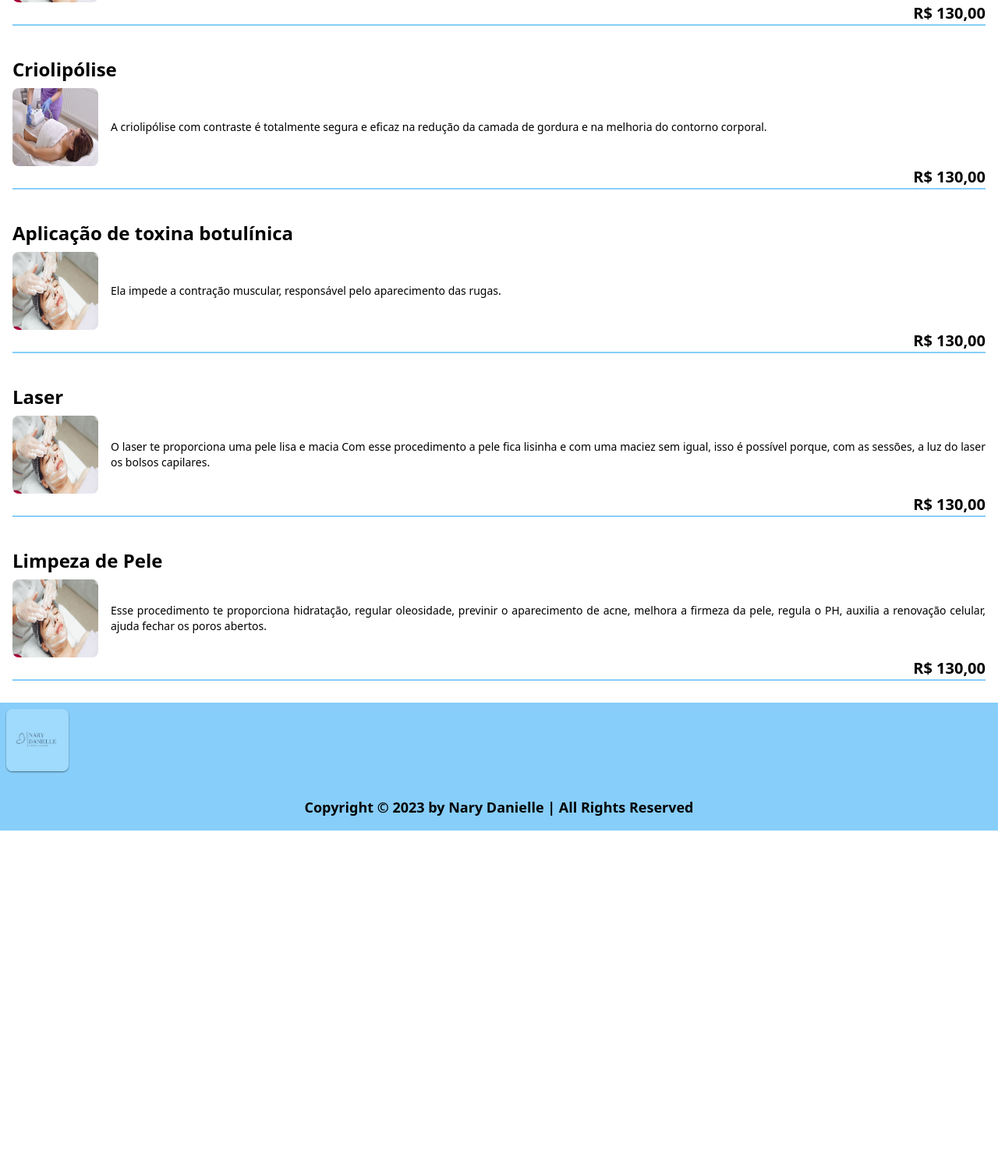
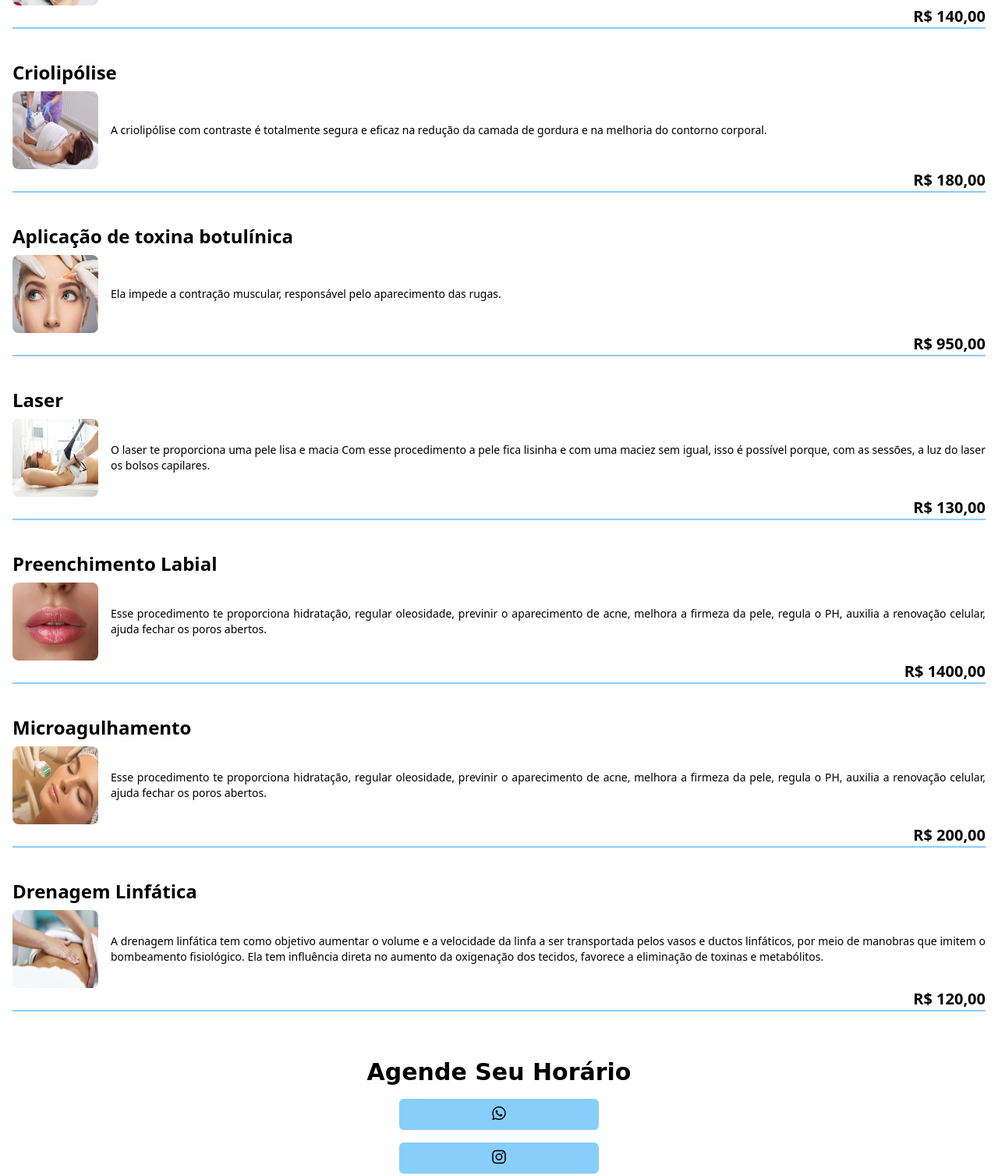
Before and after one commit to Fezinh0/Estetica, a website: page src/procedimentos.html in a window 1280 px wide. Shown: the part 285-1793 px from the top of the page at 78% size. Before the commit the page ends 1350 px from the top, so only its background shows below. Drawn offline with nearby package versions, Linux system fonts and the light colour scheme; files that its build step writes are made by us from their sources.

Commit message:
Second Commit

```diff
--- a/src/procedimentos.html
+++ b/src/procedimentos.html
@@ -6,17 +6,13 @@
     <!-- Titulo do site/página -->
     <title>Nary Danielle Esteticista</title>
     <!-- Descrição do Site -->
-    <meta name="description" content="Estética Nary Danielle">
+    <meta name="description" content="Nary Danielle Estética Avançada">
     <!-- Icone Barra de Navegação -->
     <link rel="shortcut icon" href="img/logo.jpg" type="image/x-icon">
     <!-- Conexão output Tailwind CSS -->
     <link rel="stylesheet" href="./css/output.css">
     <!-- Font Awesome -->
     <link rel="stylesheet" href="https://cdnjs.cloudflare.com/ajax/libs/font-awesome/6.4.2/css/all.min.css" integrity="sha512-z3gLpd7yknf1YoNbCzqRKc4qyor8gaKU1qmn+CShxbuBusANI9QpRohGBreCFkKxLhei6S9CQXFEbbKuqLg0DA==" crossorigin="anonymous" referrerpolicy="no-referrer" />
-    <!-- CSS Slick -->
-    <link rel="stylesheet" href="slick/slick.css">
-     <!-- CSS Slick -->
-    <link rel="stylesheet" href="slick/slick-theme.css">
 
 </head>
 
@@ -25,14 +21,15 @@
     <!-- Header -->
     <header class="">
         <div class="flex items-center justify-between ml-2 mt-2">
+            <!-- Logo Header -->
             <div>
                 <a href="index.html"><img src="img/logo.jpg" alt="" class="logoM"></a>
             </div>
-
+            <!-- Menu -->
             <div>
                 <ul class="list-none flex gap-4 mx-4">
-                    <a href="procedimentos.html"><li class="font-Edu p-1 rounded-md hover:bg-azulclarinho duration-1000 cursor-pointer">Procedimentos</li></a>
-                    <a href="#"><li class="font-Edu p-1 rounded-md hover:bg-azulclarinho duration-1000 cursor-pointer">Quem sou eu?</li></a>
+                    <a href="procedimentos.html"><li class="font-Dancing text-xl p-1 rounded-md hover:bg-azulclarinho duration-1000 cursor-pointer">Procedimentos</li></a>
+                    <a href="#"><li class="font-Dancing text-xl p-1 rounded-md hover:bg-azulclarinho duration-1000 cursor-pointer">Quem sou eu?</li></a>
                 </ul>
             </div>
 
@@ -43,7 +40,7 @@
     <main>
         <div class="my-2">
            <div>
-            <span class="font-bold text-2xl flex justify-center items-center font-Dancing">Procedimentos</span>
+            <span class="font-bold text-3xl flex justify-center items-center font-Dancing">Procedimentos</span>
            </div>
 
            <div>
@@ -60,10 +57,11 @@
                         </div>
                         <!-- Preço -->
                         <div class="flex justify-end items-end">
-                            <span class="font-bold text-xl">R$ 130,00</span>
+                            <span class="font-bold text-xl">R$ 140,00</span>
                         </div>
                     </div>
 
+                    <!-- Criolipólise -->
                     <div class="flex flex-col my-5 border-b-2 border-azulclarinho">
                         <!-- Nome Procedimento -->
                         <span class="font-bold text-2xl mb-2">Criolipólise</span>
@@ -75,31 +73,33 @@
                         </div>
                         <!-- Preço -->
                         <div class="flex justify-end items-end">
-                            <span class="font-bold text-xl">R$ 130,00</span>
+                            <span class="font-bold text-xl">R$ 180,00</span>
                         </div>
                     </div>
 
+                    <!-- Aplicação de Toxina Botulinica -->
                     <div class="flex flex-col my-5 border-b-2 border-azulclarinho">
                         <!-- Nome Procedimento -->
                         <span class="font-bold text-2xl mb-2">Aplicação de toxina botulínica</span>
                         <!-- Imagen Procedimento -->
                         <div class="flex flex-row">
-                            <img src="img/procedimentos/limpezapele.jpg" alt="" class="imgProcedimento">
+                            <img src="img/procedimentos/toxina.jpg" alt="" class="imgProcedimento">
                         <!-- Descrição -->
                         <span class="text-sm font-light flex items-center text-justify ml-4">Ela impede a contração muscular, responsável pelo aparecimento das rugas.</span>
                         </div>
                         <!-- Preço -->
                         <div class="flex justify-end items-end">
-                            <span class="font-bold text-xl">R$ 130,00</span>
+                            <span class="font-bold text-xl">R$ 950,00</span>
                         </div>
                     </div>
 
+                    <!-- Depilação a Laser -->
                     <div class="flex flex-col my-5 border-b-2 border-azulclarinho">
                         <!-- Nome Procedimento -->
                         <span class="font-bold text-2xl mb-2">Laser</span>
                         <!-- Imagen Procedimento -->
                         <div class="flex flex-row">
-                            <img src="img/procedimentos/limpezapele.jpg" alt="" class="imgProcedimento">
+                            <img src="img/procedimentos/laser.jpeg" alt="" class="imgProcedimento">
                         <!-- Descrição -->
                         <span class="text-sm font-light flex items-center text-justify ml-4">O laser te proporciona uma pele lisa e macia
                             Com esse procedimento a pele fica lisinha e com uma maciez sem igual, isso é possível porque, com as sessões, a luz do laser os bolsos capilares.</span>
@@ -110,22 +110,68 @@
                         </div>
                     </div>
 
+                    <!-- Preenchimento Labial -->
                     <div class="flex flex-col my-5 border-b-2 border-azulclarinho">
                         <!-- Nome Procedimento -->
-                        <span class="font-bold text-2xl mb-2">Limpeza de Pele</span>
+                        <span class="font-bold text-2xl mb-2">Preenchimento Labial</span>
                         <!-- Imagen Procedimento -->
                         <div class="flex flex-row">
-                            <img src="img/procedimentos/limpezapele.jpg" alt="" class="imgProcedimento">
+                            <img src="img/procedimentos/preenchimentolabial.jpg" alt="" class="imgProcedimento">
                         <!-- Descrição -->
                         <span class="text-sm font-light flex items-center text-justify ml-4">Esse procedimento te proporciona hidratação, regular oleosidade, previnir o aparecimento de acne, melhora a firmeza da pele, regula o PH, auxilia a renovação celular, ajuda fechar os poros abertos.</span>
                         </div>
                         <!-- Preço -->
                         <div class="flex justify-end items-end">
-                            <span class="font-bold text-xl">R$ 130,00</span>
+                            <span class="font-bold text-xl">R$ 1400,00</span>
                         </div>
                     </div>
 
+                    <!-- Microagulhamento -->
+                    <div class="flex flex-col my-5 border-b-2 border-azulclarinho">
+                        <!-- Nome Procedimento -->
+                        <span class="font-bold text-2xl mb-2">Microagulhamento</span>
+                        <!-- Imagen Procedimento -->
+                        <div class="flex flex-row">
+                            <img src="img/procedimentos/microagulhamneto.jpg" alt="" class="imgProcedimento">
+                        <!-- Descrição -->
+                        <span class="text-sm font-light flex items-center text-justify ml-4">Esse procedimento te proporciona hidratação, regular oleosidade, previnir o aparecimento de acne, melhora a firmeza da pele, regula o PH, auxilia a renovação celular, ajuda fechar os poros abertos.</span>
+                        </div>
+                        <!-- Preço -->
+                        <div class="flex justify-end items-end">
+                            <span class="font-bold text-xl">R$ 200,00</span>
+                        </div>
+                    </div>
+
+                    <!-- Drenagem Linfática -->
+                    <div class="flex flex-col my-5 border-b-2 border-azulclarinho">
+                        <!-- Nome Procedimento -->
+                        <span class="font-bold text-2xl mb-2">Drenagem Linfática</span>
+                        <!-- Imagen Procedimento -->
+                        <div class="flex flex-row">
+                            <img src="img/procedimentos/drenagemlinfatica.jpg" alt="" class="imgProcedimento">
+                        <!-- Descrição -->
+                        <span class="text-sm font-light flex items-center text-justify ml-4">A drenagem linfática tem como objetivo aumentar o volume e a velocidade da linfa a ser transportada pelos vasos e ductos linfáticos, por meio de manobras que imitem o bombeamento fisiológico. Ela tem influência direta no aumento da oxigenação dos tecidos, favorece a eliminação de toxinas e metabólitos.</span>
+                        </div>
+                        <!-- Preço -->
+                        <div class="flex justify-end items-end">
+                            <span class="font-bold text-xl">R$ 120,00</span>
+                        </div>
+                    </div>
                 </div>
+
+                <div class="flex justify-center items-center flex-col gap-4">
+                    <span class="font-bold text-3xl flex justify-center items-center font-Dancing mt-10">Agende Seu Horário</span>
+
+                    <div class="w-64 h-10 flex justify-center items-center bg-azulclarinho rounded-md hover:bg-blue-400 duration-200 hover:text-white">
+                        <a href=""><span><i class="fa-brands fa-whatsapp text-xl"></i></span></a>
+                    </div>
+
+                    <div class="w-64 h-10 flex justify-center items-center bg-azulclarinho rounded-md hover:bg-blue-400 duration-200 hover:text-white">
+                        <a href=""><span><i class="fa-brands fa-instagram text-xl"></i></span></a>
+                    </div>
+                </div>
+
+
            </div>
 
         </div>
@@ -133,7 +179,7 @@
     <!-- Footer -->
     <footer class="bg-azulclarinho">
         <div class="flex flex-col gap-6">
-        <!-- Logo -->
+        <!-- Logo Footer -->
         <div class="flex justify-start ml-2 mt-2">
             <img src="img/logo.jpg" alt="" class="logoM">
         </div>
```
Also changed, not shown: src/index.html (+14 -22 lines), src/css/output.css, src/img/procedimentos/drenagemlinfatica.jpg (added), src/img/procedimentos/laser.jpeg (added), src/img/procedimentos/microagulhamneto.jpg (added), src/img/procedimentos/preenchimentolabial.jpg (added), src/img/procedimentos/toxina.jpg (added), 1 other file.
